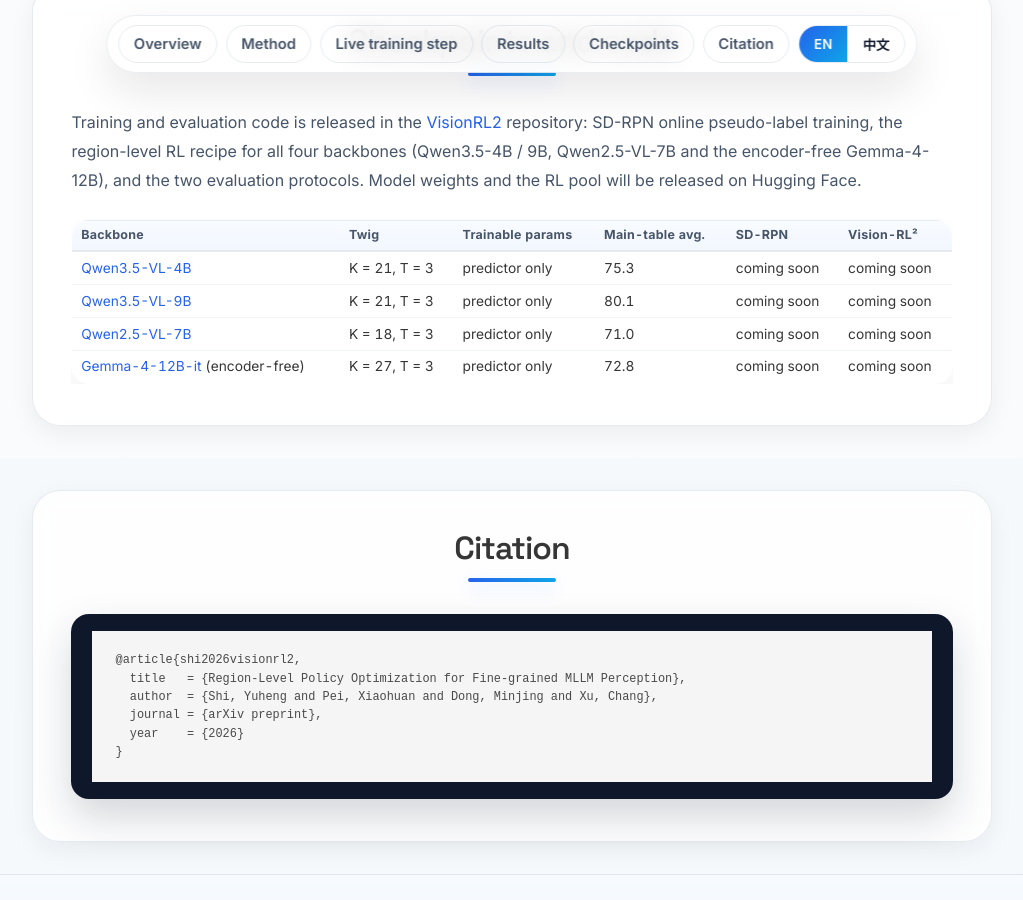
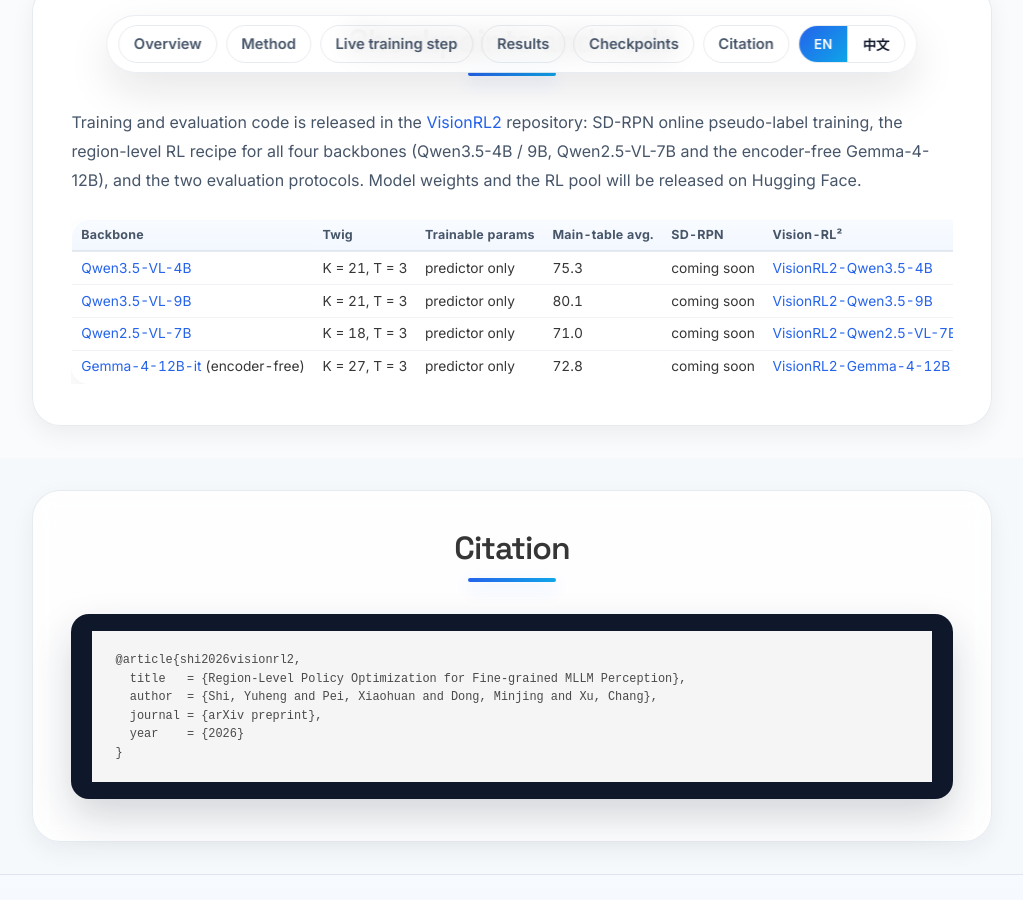
Before and after one commit to YuHengsss/YuHengsss.github.io, a Jekyll site: the page VisionRL2/index.html, which Jekyll copies as it is, in a window 1280 px wide and 900 px high, scrolled down 8720 px. Shown: the whole window, without its empty margins (128-1151 px from the left). Built offline with Jekyll 4.4.1, drawn with Linux system fonts in a browser that asks for light colours; a style sheet for code colours, icons or effects is not loaded.

Commit message:
Vision-RL2 page: checkpoint links
Co-Authored-By: Claude Fable 5.1 <noreply@anthropic.com>
Claude-Session: https://claude.ai/code/session_01EvgcaFjffwaXHaJ1K8R2LU

```diff
--- a/VisionRL2/index.html
+++ b/VisionRL2/index.html
@@ -356,10 +356,10 @@
       <table class="table is-narrow results-table">
         <thead><tr><th><span class="lang-en">Backbone</span><span class="lang-zh">主干</span></th><th>Twig</th><th><span class="lang-en">Trainable params</span><span class="lang-zh">可训练参数</span></th><th><span class="lang-en">Main-table avg.</span><span class="lang-zh">主表平均</span></th><th>SD-RPN</th><th>Vision-RL²</th></tr></thead>
         <tbody>
-          <tr><td><a href="https://huggingface.co/Qwen/Qwen3.5-4B">Qwen3.5-VL-4B</a></td><td>K = 21, T = 3</td><td><span class="lang-en">predictor only</span><span class="lang-zh">仅预测器</span></td><td>75.3</td><td><span class="lang-en">coming soon</span><span class="lang-zh">即将发布</span></td><td><span class="lang-en">coming soon</span><span class="lang-zh">即将发布</span></td></tr>
-          <tr><td><a href="https://huggingface.co/Qwen/Qwen3.5-9B">Qwen3.5-VL-9B</a></td><td>K = 21, T = 3</td><td><span class="lang-en">predictor only</span><span class="lang-zh">仅预测器</span></td><td>80.1</td><td><span class="lang-en">coming soon</span><span class="lang-zh">即将发布</span></td><td><span class="lang-en">coming soon</span><span class="lang-zh">即将发布</span></td></tr>
-          <tr><td><a href="https://huggingface.co/Qwen/Qwen2.5-VL-7B-Instruct">Qwen2.5-VL-7B</a></td><td>K = 18, T = 3</td><td><span class="lang-en">predictor only</span><span class="lang-zh">仅预测器</span></td><td>71.0</td><td><span class="lang-en">coming soon</span><span class="lang-zh">即将发布</span></td><td><span class="lang-en">coming soon</span><span class="lang-zh">即将发布</span></td></tr>
-          <tr><td><a href="https://huggingface.co/google/gemma-4-12B-it">Gemma-4-12B-it</a> <span class="lang-en">(encoder-free)</span><span class="lang-zh">（无视觉编码器）</span></td><td>K = 27, T = 3</td><td><span class="lang-en">predictor only</span><span class="lang-zh">仅预测器</span></td><td>72.8</td><td><span class="lang-en">coming soon</span><span class="lang-zh">即将发布</span></td><td><span class="lang-en">coming soon</span><span class="lang-zh">即将发布</span></td></tr>
+          <tr><td><a href="https://huggingface.co/Qwen/Qwen3.5-4B">Qwen3.5-VL-4B</a></td><td>K = 21, T = 3</td><td><span class="lang-en">predictor only</span><span class="lang-zh">仅预测器</span></td><td>75.3</td><td><span class="lang-en">coming soon</span><span class="lang-zh">即将发布</span></td><td><a href="https://huggingface.co/YuhengSSS/VisionRL2-Qwen3.5-4B">VisionRL2-Qwen3.5-4B</a></td></tr>
+          <tr><td><a href="https://huggingface.co/Qwen/Qwen3.5-9B">Qwen3.5-VL-9B</a></td><td>K = 21, T = 3</td><td><span class="lang-en">predictor only</span><span class="lang-zh">仅预测器</span></td><td>80.1</td><td><span class="lang-en">coming soon</span><span class="lang-zh">即将发布</span></td><td><a href="https://huggingface.co/YuhengSSS/VisionRL2-Qwen3.5-9B">VisionRL2-Qwen3.5-9B</a></td></tr>
+          <tr><td><a href="https://huggingface.co/Qwen/Qwen2.5-VL-7B-Instruct">Qwen2.5-VL-7B</a></td><td>K = 18, T = 3</td><td><span class="lang-en">predictor only</span><span class="lang-zh">仅预测器</span></td><td>71.0</td><td><span class="lang-en">coming soon</span><span class="lang-zh">即将发布</span></td><td><a href="https://huggingface.co/YuhengSSS/VisionRL2-Qwen2.5-VL-7B">VisionRL2-Qwen2.5-VL-7B</a></td></tr>
+          <tr><td><a href="https://huggingface.co/google/gemma-4-12B-it">Gemma-4-12B-it</a> <span class="lang-en">(encoder-free)</span><span class="lang-zh">（无视觉编码器）</span></td><td>K = 27, T = 3</td><td><span class="lang-en">predictor only</span><span class="lang-zh">仅预测器</span></td><td>72.8</td><td><span class="lang-en">coming soon</span><span class="lang-zh">即将发布</span></td><td><a href="https://huggingface.co/YuhengSSS/VisionRL2-Gemma-4-12B">VisionRL2-Gemma-4-12B</a></td></tr>
         </tbody>
       </table>
     </div>
```
